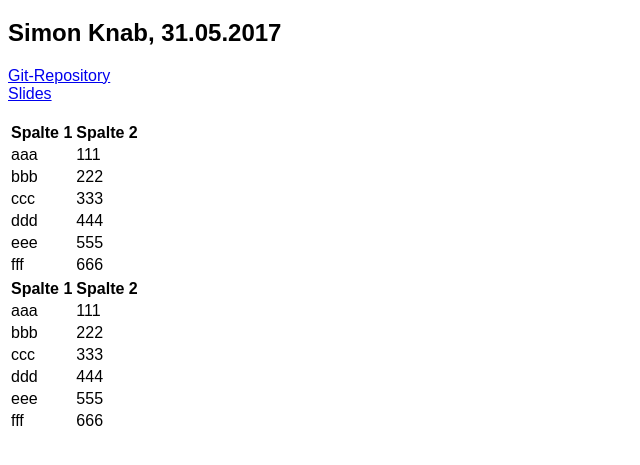
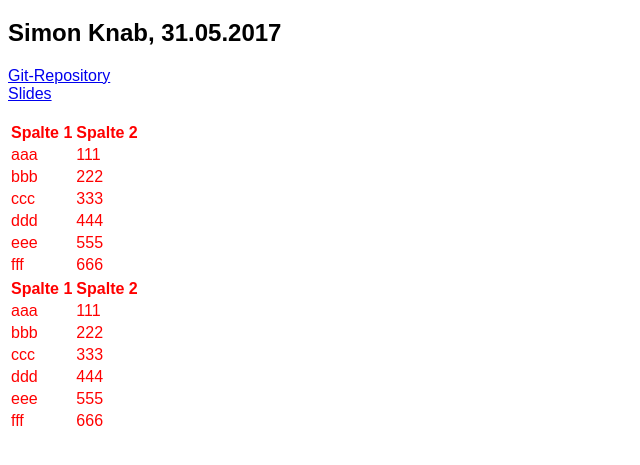
Before and after one commit to W-i-Z-o/sassDemo, a plain HTML site: page index.html in a window 1280 px wide. Shown: the part 61-526 px from the top of the page, without its empty margins (0-640 px from the left). Drawn offline with Linux system fonts and the light colour scheme.

Commit message:
create module _table.scss and import it into styles.scss

```diff
--- /dev/null
+++ b/_table.scss
@@ -0,0 +1,3 @@
+table {
+	color: red;
+}
--- a/styles.scss
+++ b/styles.scss
@@ -1,3 +1,5 @@
 body {
 	font-family: "Arial";
 }
+
+@import "table";
```
Also changed, not shown: styles.css.
